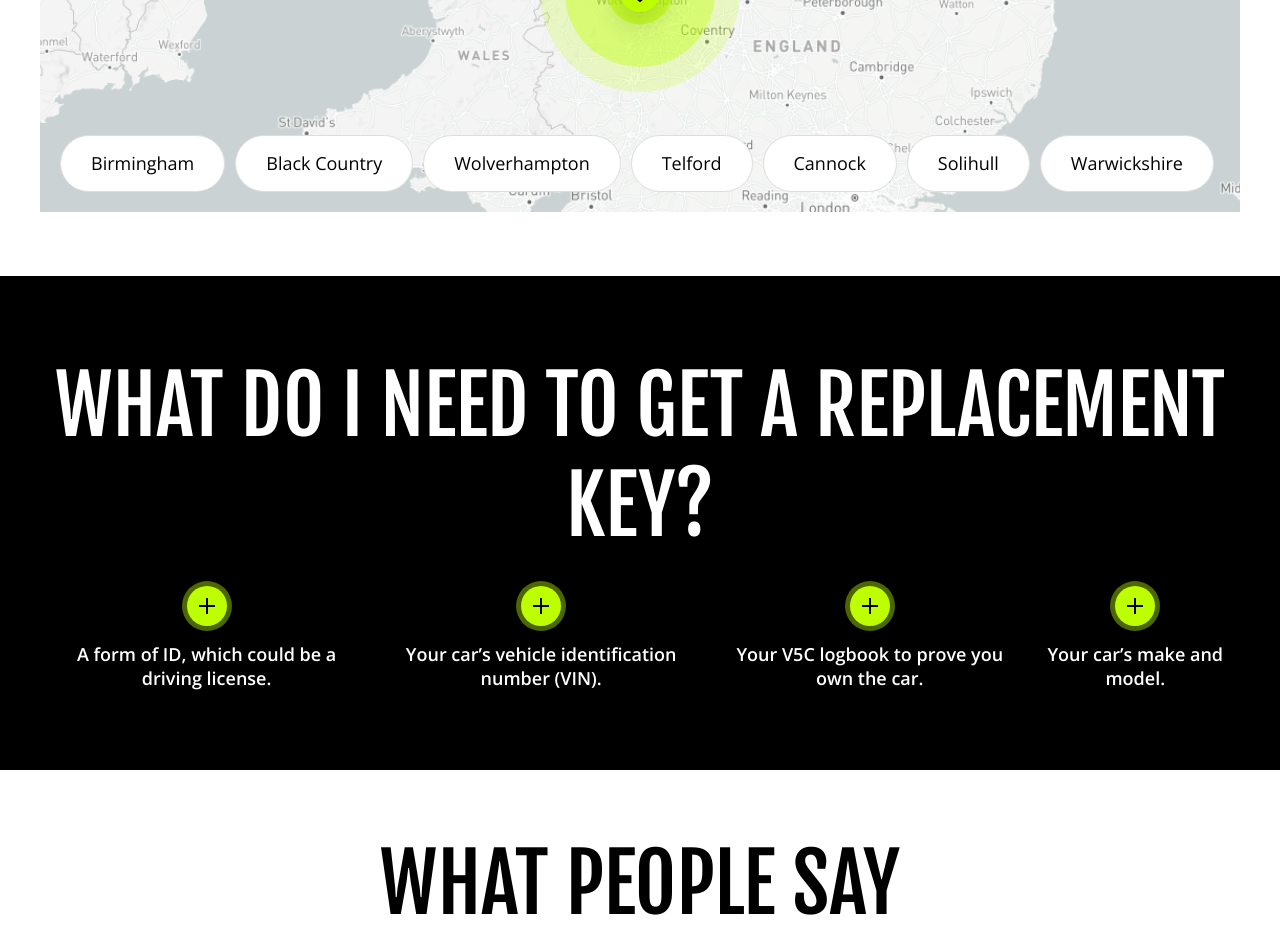
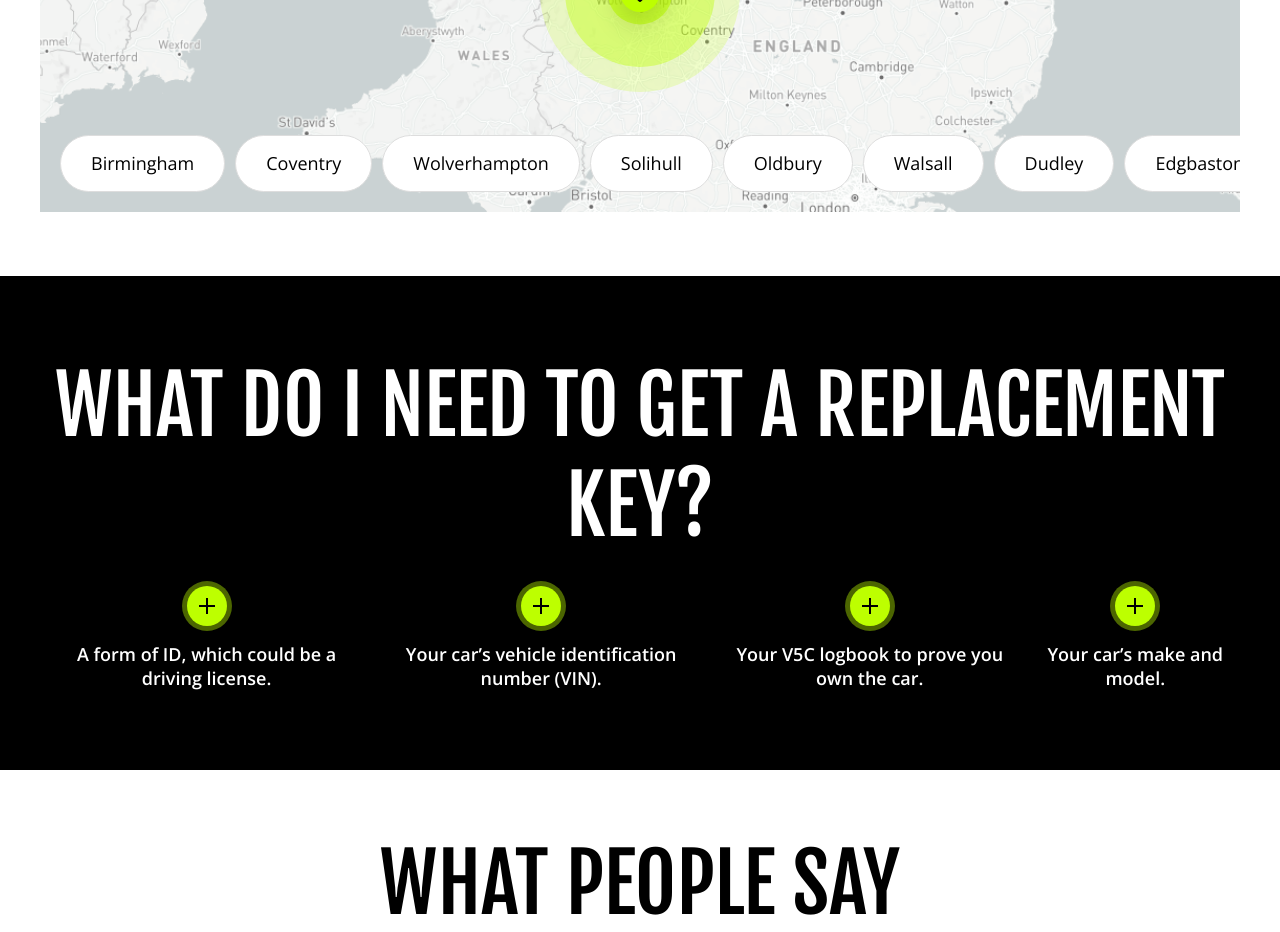
Before and after one commit to evalventure/mrlock-frontend, a Next.js app: page / in a window 1280 px wide. Shown: the part 2500-3432 px from the top of the page. Built offline with nearby package versions, Linux system fonts and the light colour scheme; no server answers.

Commit message:
Add locations

```diff
--- /dev/null
+++ b/components/HowItWorks/data.js
@@ -0,0 +1,66 @@
+export const locations = [
+  "Birmingham",
+  "Coventry",
+  "Wolverhampton",
+  "Solihull",
+  "Oldbury",
+  "Walsall",
+  "Dudley",
+  "Edgbaston",
+  "Great Barr",
+  "Hall Green",
+  "Handsworth",
+  "Northfield",
+  "Quinton",
+  "Soho",
+  "Sutton Coldfield",
+  "Bearwood",
+  "Rowley Regis",
+  "Cradley Heath",
+  "Old Hill",
+  "Smethwick",
+  "Tipton",
+  "Tividale",
+  "Wednesbury",
+  "West Bromwich",
+  "Yew Tree",
+  "Balsall Common",
+  "Bickenhill",
+  "Castle Bromwich",
+  "Chelmsley Wood",
+  "Dorridge",
+  "Elmdon",
+  "Hampton-in-Arden",
+  "Kingshurst",
+  "Knowle",
+  "Marston Green",
+  "Meriden",
+  "Monkspath",
+  "Hockley Heath",
+  "Allesley",
+  "Binley",
+  "Keresley",
+  "Stoke",
+  "Tile Hill",
+  "Aldridge",
+  "Bloxwich",
+  "Brownhills",
+  "Darlaston",
+  "Pelsall",
+  "Pheasey",
+  "Shelfield",
+  "Willenhall",
+  "Brierley Hill",
+  "Cradley",
+  "Halesowen",
+  "Kingswinford",
+  "Lye",
+  "Netherton",
+  "Stourbridge",
+  "Quarry Bank",
+  "Bilston",
+  "Blakenhall",
+  "Bushbury",
+  "Oxley",
+  "Wednesfield",
+];
--- a/components/HowItWorks/index.js
+++ b/components/HowItWorks/index.js
@@ -1,4 +1,5 @@
 import s from "./s.module.css";
+import { locations } from "./data";
 
 export function HowItWorks() {
   return (
@@ -18,14 +19,18 @@ export function HowItWorks() {
             <div className={s.numberFeature}>2</div>
             <p className={s.featureTitle}>{"We'll come to you"}</p>
             <p className={s.featureDescription}>
-              {"Once we understand the situation, we’ll get to you as quickly as we can – our average response time is 45 minutes."}
+              {
+                "Once we understand the situation, we’ll get to you as quickly as we can – our average response time is 45 minutes."
+              }
             </p>
           </div>
           <div className={s.child}>
             <div className={s.numberFeature}>3</div>
             <p className={s.featureTitle}>New keys instantly</p>
             <p className={s.featureDescription}>
-              {"We'll provide you with your replacement keys, so you can get back on the road as soon as possible."}
+              {
+                "We'll provide you with your replacement keys, so you can get back on the road as soon as possible."
+              }
             </p>
           </div>
         </div>
@@ -45,13 +50,9 @@ export function HowItWorks() {
             <div className={s.radar} />
           </div>
           <div className={s.locationSwipe}>
-            <span>Birmingham</span>
-            <span>Black Country</span>
-            <span>Wolverhampton</span>
-            <span>Telford</span>
-            <span>Cannock</span>
-            <span>Solihull</span>
-            <span>Warwickshire</span>
+            {locations.map((location) => {
+              return <span>{location}</span>;
+            })}
           </div>
         </div>
       </div>
```
